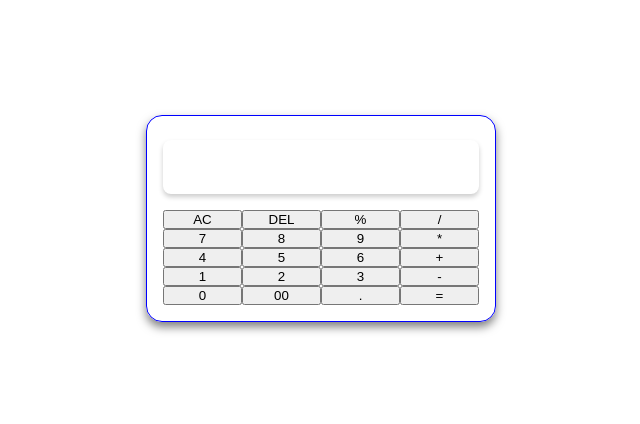
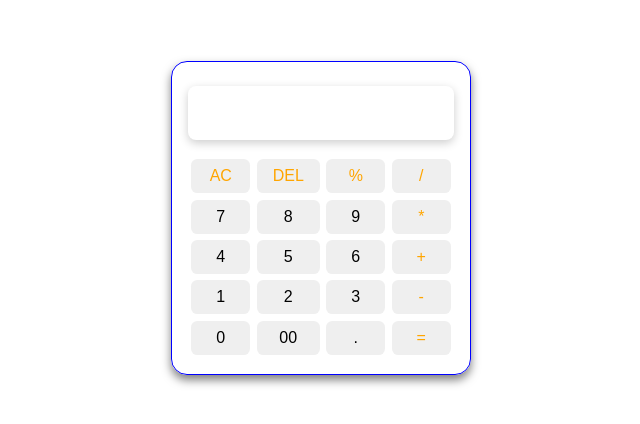
Before and after one commit to mhnazary/Calculator-with-JS, a plain HTML site: page index.html in a window 1280 px wide. Shown: the part 182-606 px from the top of the page, without its empty margins (319-959 px from the left). Drawn offline with Linux system fonts and the light colour scheme.

Commit message:
stylent final

```diff
--- a/style.css
+++ b/style.css
@@ -13,7 +13,7 @@ body {
 }
 
 .container {
-    width: 350px;
+    width: 300px;
     box-shadow: 0px 5px 10px rgba(0, 0, 0, .5);
     border: 1px solid blue;
     padding: 1rem;
@@ -28,10 +28,25 @@ input {
     outline: none;
     border: none;
     font-size: 1.2rem;
-    box-shadow: 0px 3px 5px rgba(0, 0, 0, .2);
+    box-shadow: 0px 3px 10px rgba(0, 0, 0, .2);
+    text-align: right;
 }
 
 .buttons {
     display: grid;
     grid-template-columns: repeat( 4 , 1fr);
 }
+
+button {
+    margin: .2rem;
+    border-radius: .4rem;
+    border: black;
+    font-style: normal;
+    font-size: 1rem;
+}
+
+.operator {
+    color: orange;
+    padding: .5rem 1rem;
+    margin: .2rem;
+}
```
